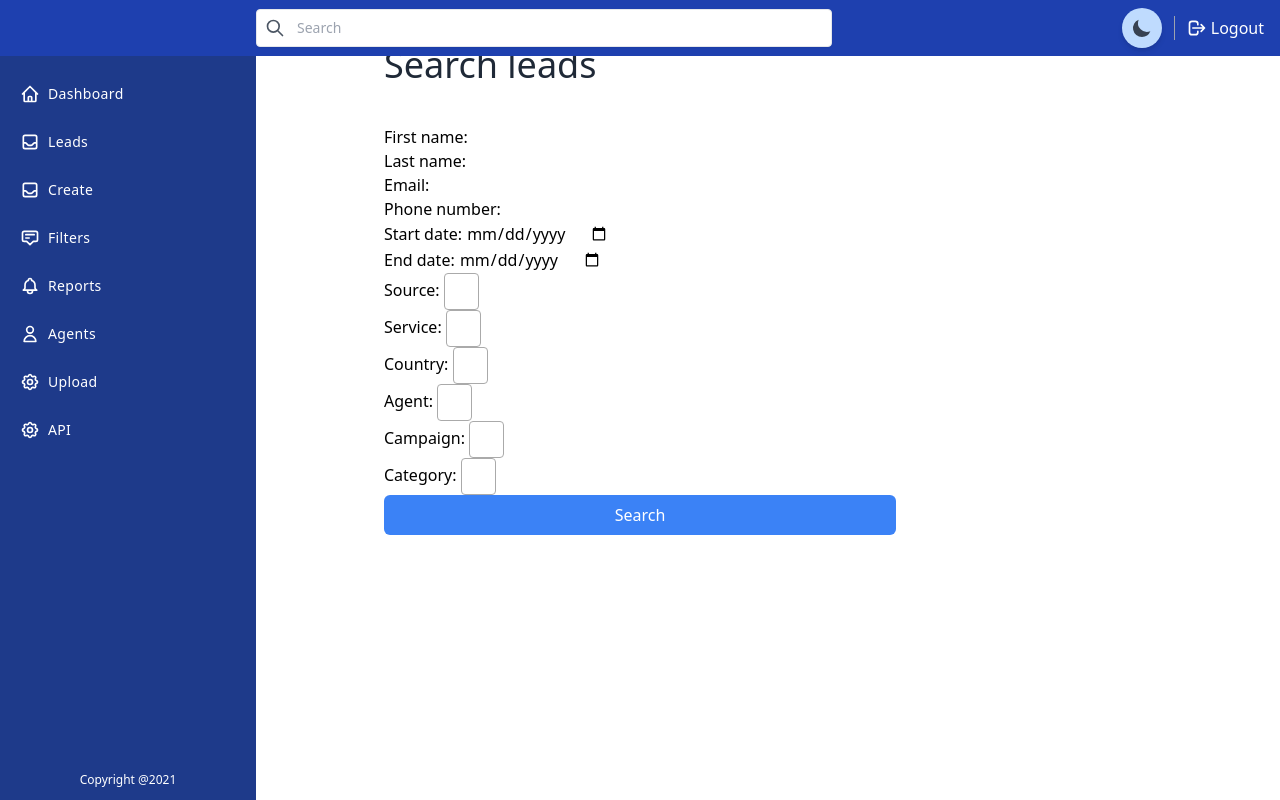
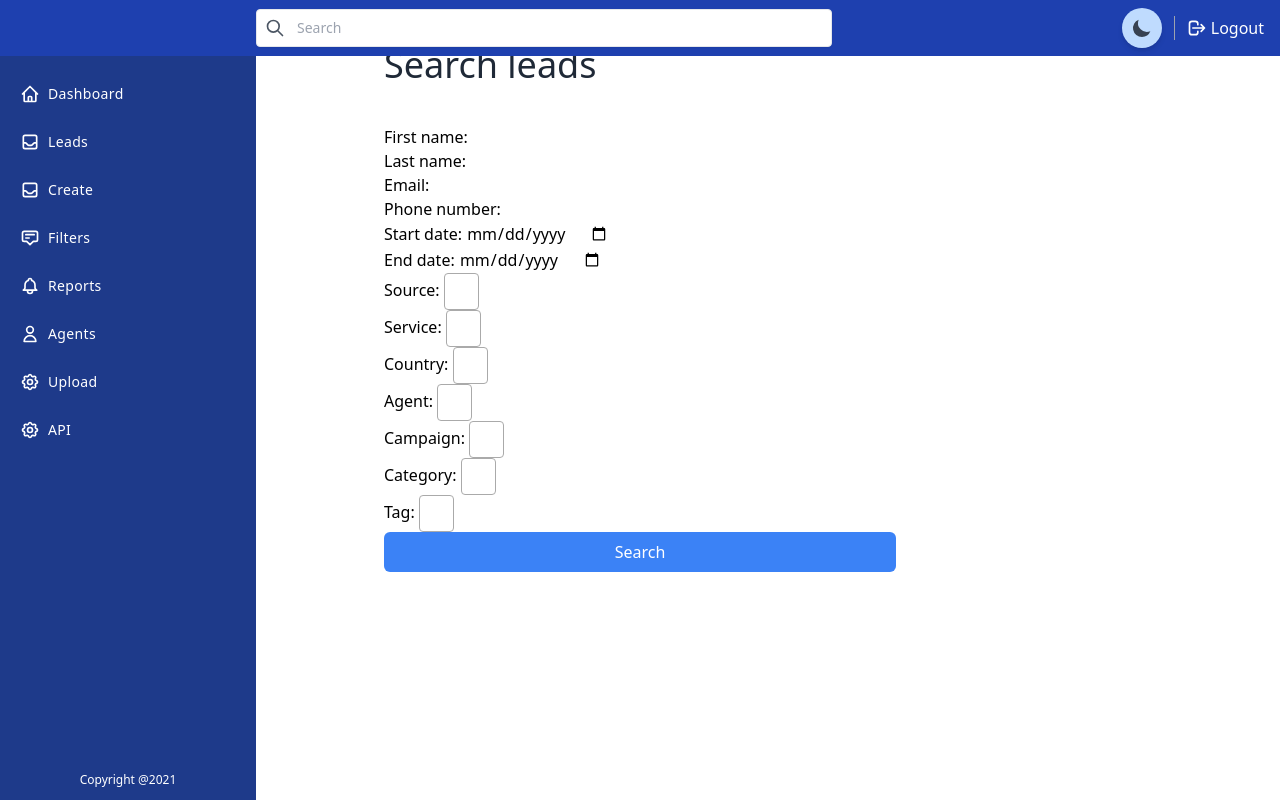
Before and after one commit to bilo2bil3/kingcrm, a Django app: page /leads/search/ in a window 1280 px wide. Run offline with Django 3.2, Linux system fonts and the light colour scheme; data that the repository does not hold is empty; parts of the project's set-up code (start-up, migrations or seed data) failed here and were passed over; some libraries are stand-ins or nearby versions.

Commit message:
add new field (tags) (m2m, add/rm, filter)

```diff
--- a/leads/forms.py
+++ b/leads/forms.py
@@ -2,12 +2,17 @@ from django import forms
 from django.core.exceptions import ValidationError
 from django.contrib.auth import get_user_model
 from django.contrib.auth.forms import UserCreationForm, UsernameField
-from .models import Lead, Agent, Category, FollowUp, LeadsSheet
+from .models import Lead, Agent, Category, FollowUp, LeadsSheet, Tag
 
 User = get_user_model()
 
 
 class LeadModelForm(forms.ModelForm):
+    def __init__(self, *args, **kwargs):
+        super().__init__(*args, **kwargs)
+        self.fields['remove tags'] = forms.MultipleChoiceField(choices=self.get_existing_tags(), required=False, widget=forms.SelectMultiple(attrs={'multiple': 'multiple'}))
+        self.fields['add tags'] = forms.MultipleChoiceField(choices=self.get_new_tags(), required=False, widget=forms.SelectMultiple(attrs={'multiple': 'multiple'}))
+
     class Meta:
         model = Lead
         fields = (
@@ -37,6 +42,24 @@ class LeadModelForm(forms.ModelForm):
         # if first_name + last_name != "Joe Soap":
         #     raise ValidationError("Your name is not Joe Soap")
 
+    def get_existing_tags(self):
+        return [('', '------')] + [(tag.pk, tag) for tag in self.instance.tags.all()]
+
+    def get_new_tags(self):
+        return [('', '------')] + [(tag.pk, tag) for tag in Tag.objects.exclude(leads__pk=self.instance.pk)]
+
+    def save(self):
+        try:
+            tags_to_add = self.cleaned_data.pop('add tags')
+            tags_to_remove = self.cleaned_data.pop('remove tags')
+        except KeyError:
+            pass
+        else:
+            for tag_id in tags_to_add:
+                self.instance.tags.add(tag_id)
+            for tag_id in tags_to_remove:
+                self.instance.tags.remove(tag_id)
+        super().save()
 
 
 class LeadForm(forms.Form):
@@ -114,6 +137,7 @@ class SearchLeadsForm(forms.Form):
         self.fields['agent'] = forms.MultipleChoiceField(choices=self.get_agents(), required=False, widget=forms.SelectMultiple(attrs={'multiple': 'multiple'}))
         self.fields['campaign'] = forms.MultipleChoiceField(choices=self.get_choices('campaign'), required=False, widget=forms.SelectMultiple(attrs={'multiple': 'multiple'}))
         self.fields['category'] = forms.MultipleChoiceField(choices=self.get_catgs(), required=False, widget=forms.SelectMultiple(attrs={'multiple': 'multiple'}))
+        self.fields['tag'] = forms.MultipleChoiceField(choices=self.get_tags(), required=False, widget=forms.SelectMultiple(attrs={'multiple': 'multiple'}))
 
     # text input
     first_name = forms.CharField(required=False)
@@ -138,6 +162,9 @@ class SearchLeadsForm(forms.Form):
     def get_catgs(self):
         return [('', '------')] + [(catg.pk, catg) for catg in Category.objects.all()]
 
+    def get_tags(self):
+        return [('', '------')] + [(tag.pk, tag) for tag in Tag.objects.all()]
+
 ### load from google sheets ###
 class LeadsSheetForm(forms.ModelForm):
     class Meta:
--- a/leads/models.py
+++ b/leads/models.py
@@ -37,6 +37,7 @@ class Lead(models.Model):
     converted_date = models.DateTimeField(null=True, blank=True)
     country = models.CharField(max_length=64, default='')
     campaign = models.CharField(max_length=64, default='')
+    tags = models.ManyToManyField('Tag', related_name='leads')
 
     objects = LeadManager()
 
@@ -74,6 +75,13 @@ class Category(models.Model):
         return self.name
 
 
+class Tag(models.Model):
+    name = models.CharField(max_length=32)
+
+    def __str__(self):
+        return self.name
+
+
 def post_user_created_signal(sender, instance, created, **kwargs):
     if created:
         UserProfile.objects.create(user=instance)
--- a/leads/templates/leads/lead_search.html
+++ b/leads/templates/leads/lead_search.html
@@ -19,7 +19,7 @@
 <script src="https://cdn.jsdelivr.net/npm/select2@4.1.0-rc.0/dist/js/select2.min.js"></script>
 <script>
     $(document).ready(function() {
-        for (let field of ['source', 'service', 'country', 'agent', 'campaign', 'category']) {
+        for (let field of ['source', 'service', 'country', 'agent', 'campaign', 'category', 'tag']) {
             $(`select[name="${field}"]`).select2();
         }
     });
--- a/leads/views.py
+++ b/leads/views.py
@@ -165,6 +165,7 @@ class LeadListView(LoginRequiredMixin, generic.ListView):
             campaigns = self.request.GET.getlist('campaign')
             agents = self.request.GET.getlist('agent')
             categories = self.request.GET.getlist('category')
+            tags = self.request.GET.getlist('tag')
             # charfields fileters
             # either membership filter (to include selected only)
             # or starts with empty str filter (to include all)
@@ -201,6 +202,8 @@ class LeadListView(LoginRequiredMixin, generic.ListView):
                 queryset = queryset.filter(agent__pk__in=agents)
             if categories:
                 queryset = queryset.filter(category__pk__in=categories)
+            if tags:
+                queryset = queryset.filter(tags__in=tags)
 
             # datetime filters
             # either in specific range
```
Also changed, not shown: leads/templates/leads/lead_list.html (+10 -0 lines), leads/templates/leads/lead_update.html (+8 -0 lines), leads/migrations/0019_auto_20220509_2253.py (added).
